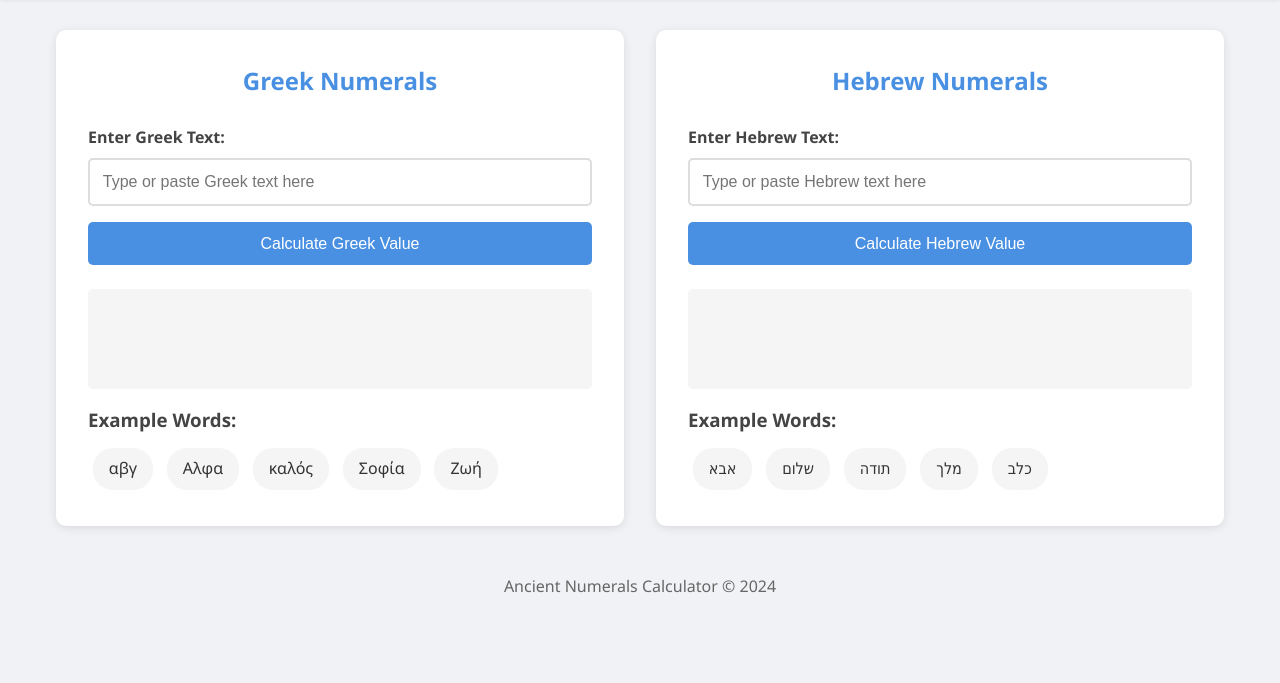
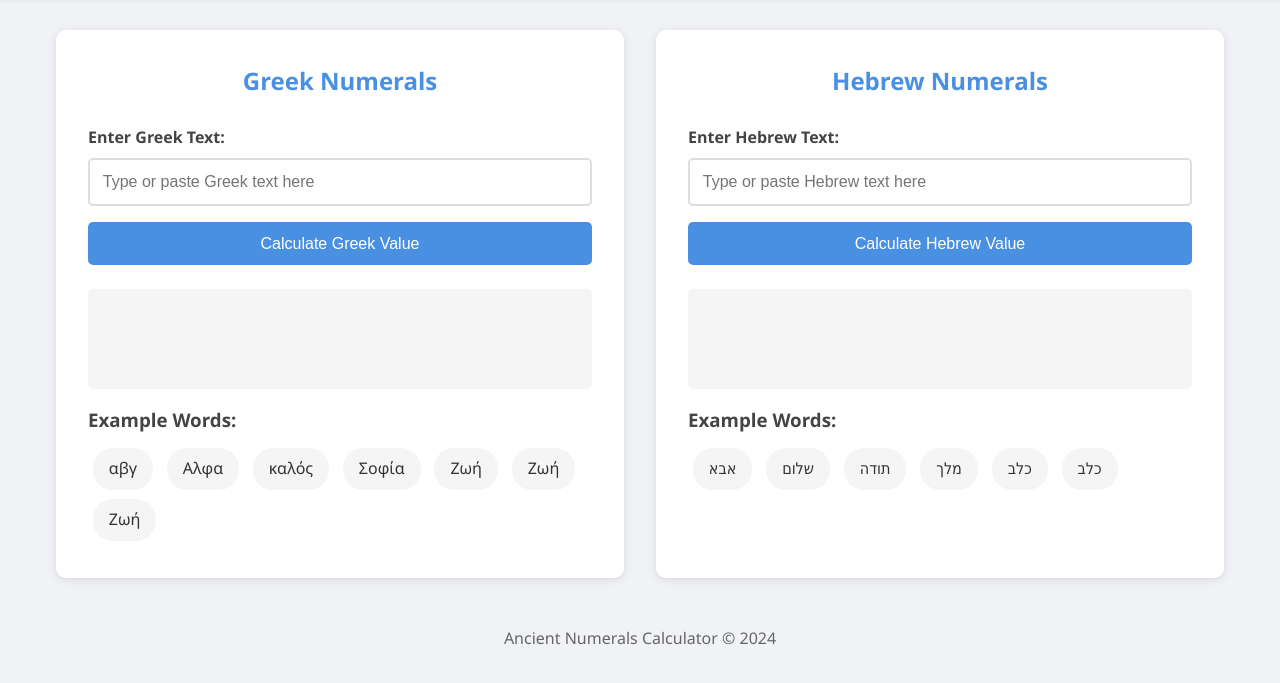
Before and after one commit to cassia-power/Numeral_Calculator, a plain HTML site: page index.html in a window 1280 px wide. Shown: the part 85-768 px from the top of the page. Drawn offline with Linux system fonts and the light colour scheme.

Commit message:
Add new Greek and Hebrew example words

```diff
--- a/index.html
+++ b/index.html
@@ -171,6 +171,8 @@
                 <div class="example-word" onclick="useGreekExample('καλός')">καλός</div>
                 <div class="example-word" onclick="useGreekExample('Σοφία')">Σοφία</div>
                 <div class="example-word" onclick="useGreekExample('Ζωή')">Ζωή</div>
+                <div class="example-word" onclick="useGreekExample('Ιησους')">Ζωή</div>
+                <div class="example-word" onclick="useGreekExample('κόσμος')">Ζωή</div>
             </div>
         </div>
 
@@ -191,6 +193,7 @@
                 <div class="example-word" onclick="useHebrewExample('תודה')">תודה</div>
                 <div class="example-word" onclick="useHebrewExample('מלך')">מלך</div>
                 <div class="example-word" onclick="useHebrewExample('כלב')">כלב</div>
+                <div class="example-word" onclick="useHebrewExample('נרונ קסר')">כלב</div>
             </div>
         </div>
     </div>
@@ -210,7 +213,7 @@
             ['Ξ', 60], ['ξ', 60], ['Ο', 70], ['ο', 70], ['ό', 70],
             ['Π', 80], ['π', 80], ['Ρ', 100], ['ρ', 100], ['Σ', 200],
             ['ς', 200], ['σ', 200], ['Τ', 300], ['τ', 300], ['Υ', 400],
-            ['ύ', 500], ['υ', 500], ['Φ', 500], ['φ', 500], ['Χ', 600],
+            ['ύ', 400], ['υ', 400], ['Φ', 500], ['φ', 500], ['Χ', 600],
             ['χ', 600], ['Ψ', 700], ['ψ', 700], ['ω', 800], ['ώ', 800],
             ['Ω', 800]
         ]);
```
